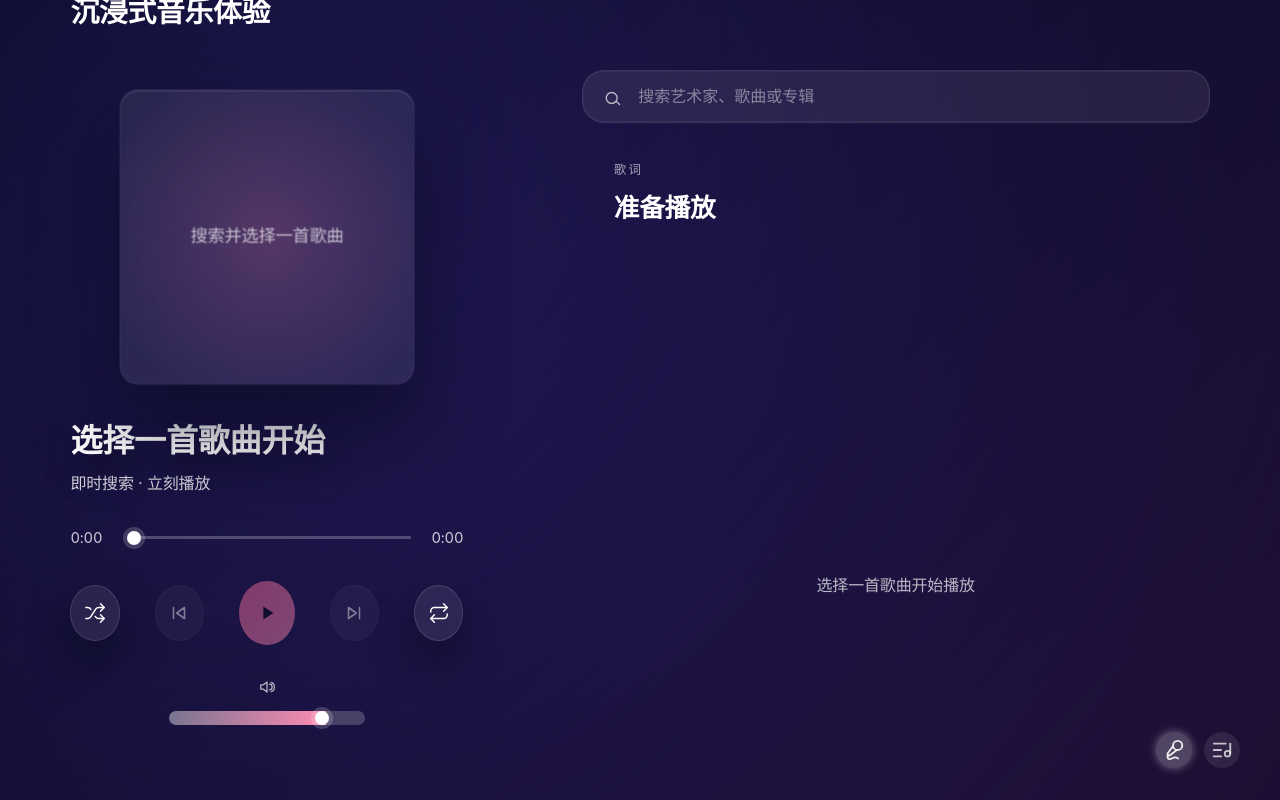
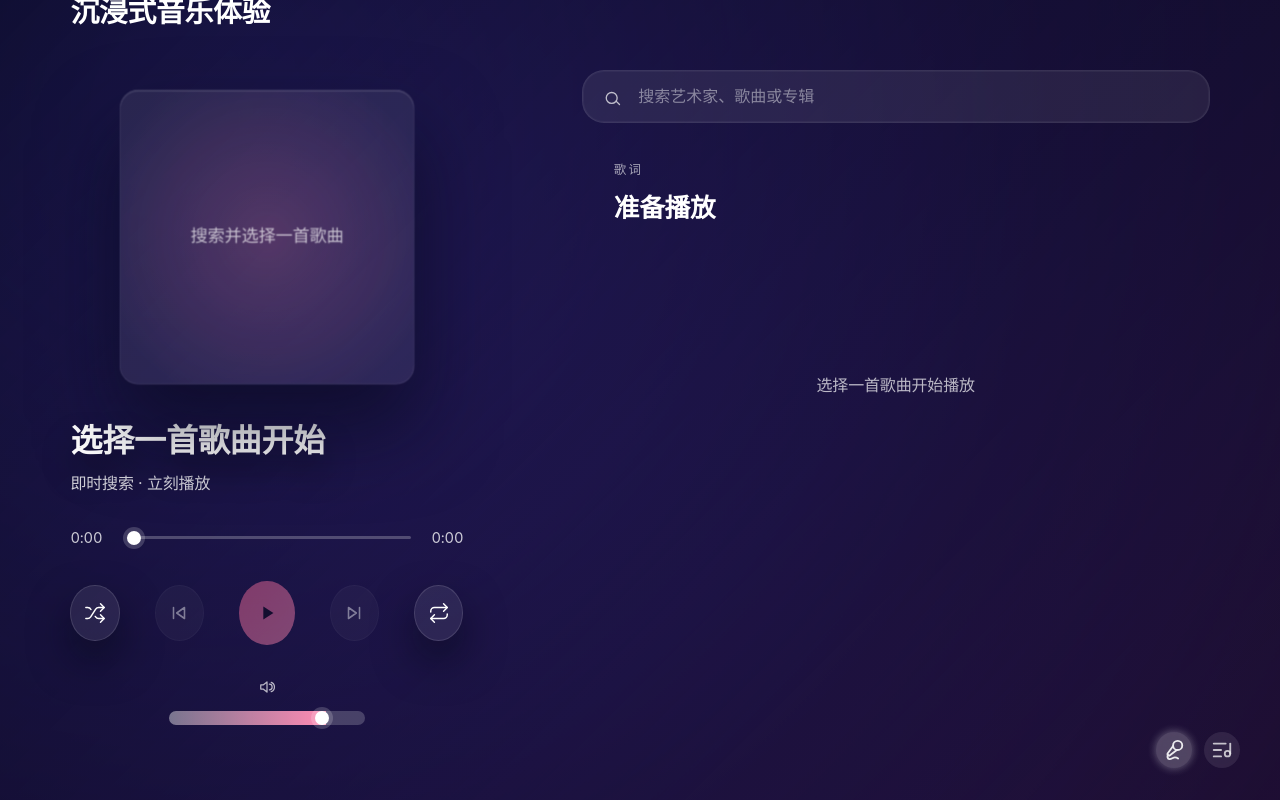
Before and after one commit to akudamatata/Solara-Apple-Music-Version, a React (Vite) app: page / in a window 1280 px wide. Built offline with nearby package versions, Linux system fonts and the light colour scheme.

Commit message:
Adjust lyrics scroll layout

```diff
--- a/src/App.css
+++ b/src/App.css
@@ -931,18 +931,22 @@
 .lyrics-view {
   display: flex;
   flex-direction: column;
+  justify-content: center;
   gap: 1.6rem;
   flex: 1;
+  min-height: 0;
   white-space: normal;
   word-wrap: break-word;
   width: 100%;
   height: 100%;
   padding: 0 2rem 2rem;
   box-sizing: border-box;
+  overflow: hidden;
 }
 
 .lyrics-scroll {
   flex: 1;
+  min-height: 0;
   width: 100%;
   height: 100%;
   overflow-y: auto;
@@ -951,13 +955,16 @@
   box-sizing: border-box;
   scrollbar-width: none;
   -ms-overflow-style: none;
+  display: flex;
+  flex-direction: column;
+  align-items: center;
 }
 
 .lyrics-scroll::before,
 .lyrics-scroll::after {
   content: '';
   display: block;
-  height: 35vh;
+  height: 10vh;
 }
 
 .lyrics-scroll::-webkit-scrollbar {
```
